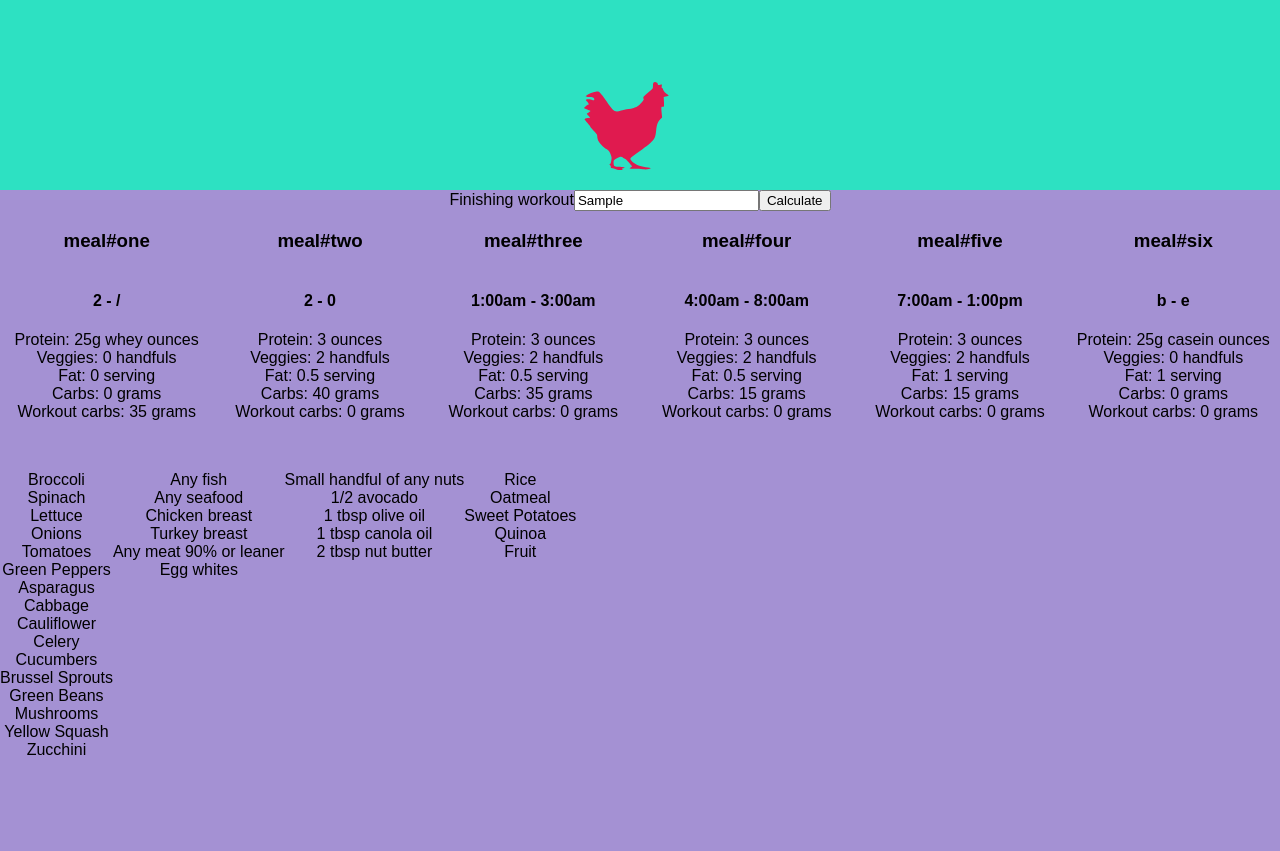
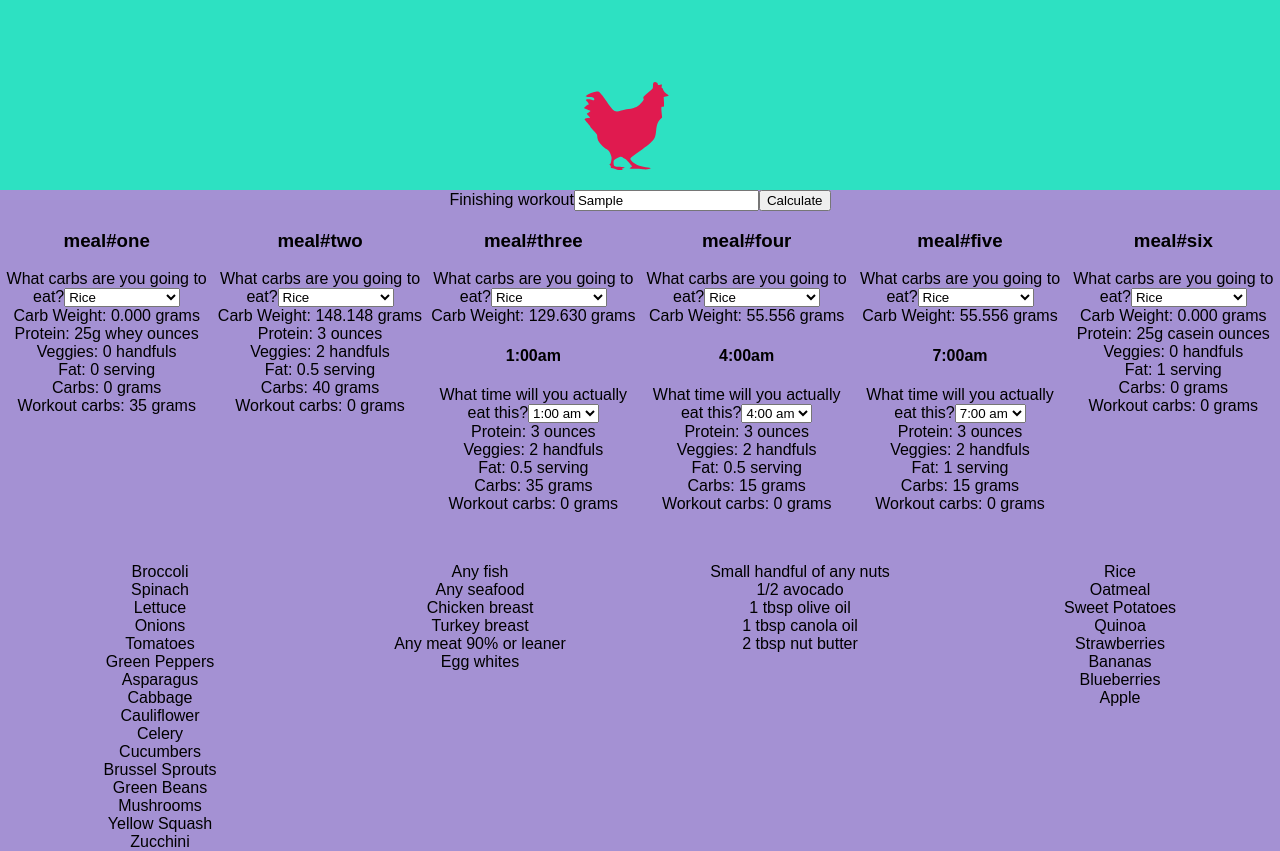
Before and after one commit to wolenskyatwork/food, a React (Create React App) app: page / in a window 1280 px wide. Both pictures are taken after typing "Sample" into the empty fields and a click on the input "Calculate". Before the commit the page ends 800 px from the top, so only its background shows below. Built offline with nearby package versions, Linux system fonts and the light colour scheme.

Commit message:
omg mvp functionality

```diff
--- a/src/App.css
+++ b/src/App.css
@@ -26,6 +26,10 @@
   padding-top: 50px;
 }
 
+.foodcolumn {
+  flex-basis: 25%;
+}
+
 .sixth {
   flex-basis: 16.667%;
 }
--- a/src/App.js
+++ b/src/App.js
@@ -12,47 +12,60 @@ class App extends Component {
     super();
 
     this.state = {
-      one: '2/3 on waking, 1/3 during workout',
-      two: '20 minutes after workout',
-      three: [2,4],
-      four: [3,5],
-      five: [3,5],
-      six: 'bedtime',
+      three: null,
+      four: null,
+      five: null,
     };
   }
 
-  getMoment = (numberTime, addTime) => {
-    return moment().hour(numberTime).minute(0).add(addTime, 'h').format('h:mma');
+  getMomentFromString = (numberTime, addTime) => {
+    return moment().hour(numberTime).minute(0).second(0).add(addTime, 'h').toString();
   }
 
   handleSubmit = (finishTime) => {
     const numberTime = parseInt(finishTime);
 
     this.setState({
-      three: [
-        this.getMoment(numberTime, 2),
-        this.getMoment(numberTime, 4),
-      ],
-      four: [
-        this.getMoment(numberTime, 5),
-        this.getMoment(numberTime, 9),
-      ],
-      five: [
-        this.getMoment(numberTime, 8),
-        this.getMoment(numberTime, 14),
-      ],
+      three: this.getMomentFromString(numberTime, 2),
+      four: this.getMomentFromString(numberTime, 5),
+      five: this.getMomentFromString(numberTime, 8),
     });
+  }
+
+  handleTimeChangeThree = (value) => {
+    const momentThree = moment(value);
+
+    this.setState({
+      three: momentThree.toString(),
+      four: momentThree.add(3, 'h').toString(),
+      five: momentThree.add(6, 'h').toString(),
+    })
+  }
+
+  handleTimeChangeFour = (value) => {
+    const momentFour = moment(value);
+
+    this.setState({
+      four: momentFour.toString(),
+      five: momentFour.add(3, 'h').toString(),
+    })
+  }
+
+  handleTimeChangeFive = (value) => {
+    const momentFive = moment(value);
+
+    this.setState({
+      five: momentFive.toString(),
+    })
   }
 
   render() {
     const {
-      one,
-      two,
       three,
       four,
       five,
-      six,
     } = this.state;
+    console.log(this.state);
 
     return (
       <div className="App">
@@ -67,32 +80,35 @@ class App extends Component {
           <Meal
             number='one'
             amounts={lightFirst.amounts.meal1}
-            hourRange={one}
           />
           <Meal
             number='two'
             amounts={lightFirst.amounts.meal2}
-            hourRange={two}
           />
           <Meal
             number='three'
             amounts={lightFirst.amounts.meal3}
-            hourRange={three}
+            time={three}
+            hourRange={[2,4]}
+            handleTimeChange={this.handleTimeChangeThree}
           />
           <Meal
             number='four'
             amounts={lightFirst.amounts.meal4}
-            hourRange={four}
+            time={four}
+            hourRange={[3,5]}
+            handleTimeChange={this.handleTimeChangeFour}
           />
           <Meal
             number='five'
             amounts={lightFirst.amounts.meal5}
-            hourRange={five}
+            hourRange={[3,5]}
+            time={five}
+            handleTimeChange={this.handleTimeChangeFive}
           />
           <Meal
             number='six'
             amounts={lightFirst.amounts.meal6}
-            hourRange={six}
           />
         </div>
 
--- /dev/null
+++ b/src/carb-chooser.js
@@ -0,0 +1,46 @@
+import React, { Component } from 'react';
+import Foods, { carbPercentages } from './foods';
+
+class CarbChooser extends Component {
+  constructor(props) {
+    super(props);
+    this.state = {
+      carb: Foods.carbs[0],
+    };
+
+    this.handleChange = this.handleChange.bind(this);
+  }
+
+  handleChange(event) {
+    this.setState({
+      carb: event.target.value
+    });
+  }
+
+  render() {
+    const { carb } = this.state
+    const { amount } = this.props
+
+    return (
+      <div>
+        <form onSubmit={this.handleSubmit}>
+          <label>
+            What carbs are you going to eat?
+            <select value={this.state.value} onChange={this.handleChange}>
+              {
+                Foods.carbs.map((carb, i) => {
+                  return <option key={i} value={carb}>{carb}</option>
+                })
+              }
+            </select>
+          </label>
+        </form>
+        <div>
+          <div>Carb Weight: {(amount/carbPercentages[carb]).toFixed(3)} grams</div>
+        </div>
+      </div>
+    );
+  }
+}
+
+export default CarbChooser;
--- a/src/foods.js
+++ b/src/foods.js
@@ -34,22 +34,27 @@ const fats = [
   '2 tbsp nut butter',
 ];
 
-const carbs = [
-  'Rice',
-  'Oatmeal',
-  'Sweet Potatoes',
-  'Quinoa',
-  'Fruit',
-];
+export const carbPercentages = {
+  'Rice': 0.27,
+  'Oatmeal': 0.7,
+  'Sweet Potatoes': 0.2,
+  'Quinoa': 0.6,
+  'Strawberries': 0.08,
+  'Bananas': 0.23,
+  'Blueberries': 0.15,
+  'Apple': 0.14,
+};
+
+const carbs = Object.keys(carbPercentages);
 
 export const lightFirst = {
   times: {
-    meal1: '2/3 on waking, 1/3 during workout',
-    meal2: '20 minutes after workout',
+    meal1: ['2/3 on waking, 1/3 during workout', ''],
+    meal2: ['20 minutes after workout', ],
     meal3: [2,4],
     meal4: [3,5],
     meal5: [3,5],
-    meal6: 'bedtime',
+    meal6: ['bedtime', ''],
   },
   amounts: {
     meal1: {
--- a/src/meal.js
+++ b/src/meal.js
@@ -1,4 +1,7 @@
 import React, { Component } from 'react';
+import TimeChooser from './time-chooser';
+import CarbChooser from './carb-chooser';
+import moment from 'moment';
 
 class Meal extends Component {
   render() {
@@ -6,12 +9,26 @@ class Meal extends Component {
       number,
       amounts,
       hourRange,
+      time,
+      handleTimeChange,
     } = this.props;
 
     return (
       <div className='Meal flex-box column sixth'>
         <h3>{`meal#${number}`}</h3>
-        <h4>{`${hourRange[0]} - ${hourRange[1]}`}</h4>
+        <CarbChooser amount={amounts.carbs}/>
+        {hourRange && time &&
+          <div>
+            <h4>{moment(time).format('h:mma')}</h4>
+
+            <TimeChooser
+              handleTimeChange={handleTimeChange}
+              hourRange={hourRange}
+              mealKey={number}
+              time={time}
+            />
+          </div>
+        }
         <div>
           <div>
             <div>{`Protein: ${amounts.protein} ounces`}</div>
--- /dev/null
+++ b/src/time-chooser.js
@@ -0,0 +1,58 @@
+import React, { Component } from 'react';
+import moment from 'moment';
+
+class TimeChooser extends Component {
+  constructor(props) {
+    super(props);
+    this.state = {value: props.hourRange[0]};
+
+    this.handleChange = this.handleChange.bind(this);
+  }
+
+  componentWillReceiveProps(props) {
+    this.setState({
+      value: props.time,
+    });
+  }
+
+  handleChange(event) {
+    const { handleTimeChange } = this.props;
+    this.setState({value: event.target.value});
+
+    handleTimeChange(event.target.value);
+  }
+
+  createValues() {
+    const { hourRange, time } = this.props;
+
+    const end = moment(time).add(hourRange[1] - hourRange[0], 'h');
+    let choice = moment(time).subtract(15, 'm');
+    const timeArray = [];
+
+    while (choice.isSameOrBefore(end)) {
+      timeArray.push(choice);
+      choice = moment(choice.add(15, 'm'));
+    }
+
+    return timeArray;
+  }
+
+  render() {
+    return (
+      <form onSubmit={this.handleSubmit}>
+        <label>
+          What time will you actually eat this?
+          <select value={this.state.value} onChange={this.handleChange}>
+            {
+              this.createValues().map((time, i) => {
+                return <option key={i} value={time.toString()}>{time.format('h:mm a')}</option>
+              })
+            }
+          </select>
+        </label>
+      </form>
+    );
+  }
+}
+
+export default TimeChooser;
```
